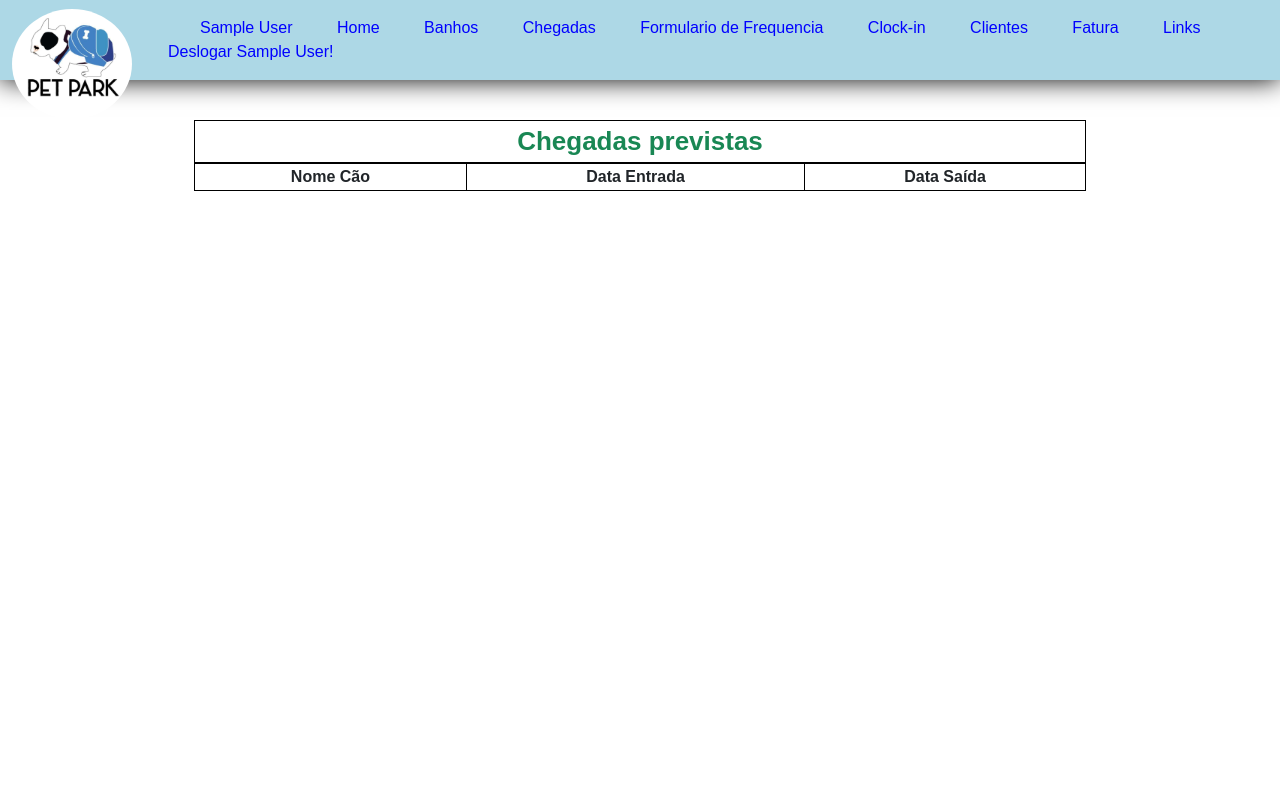
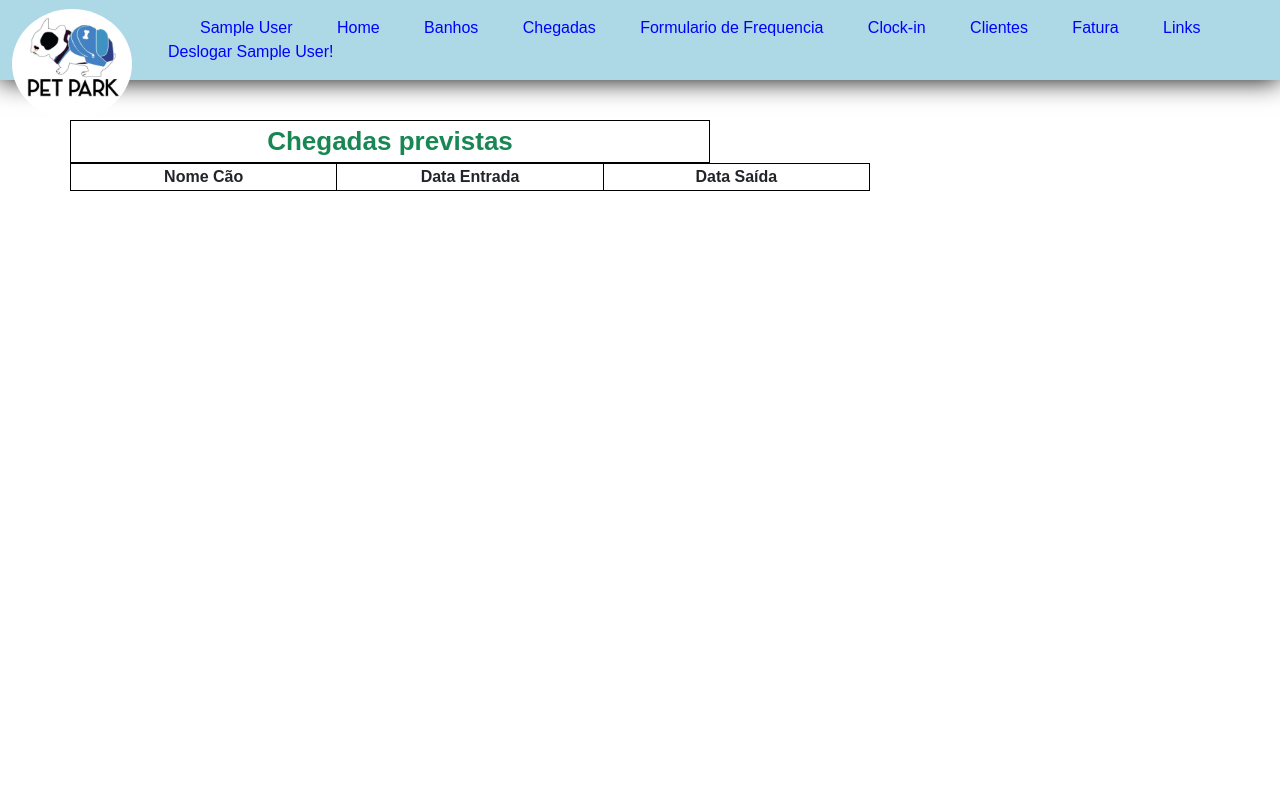
Before and after one commit to cassiorodrigo/apipetsite, a Flask app: page /chegadasprevistas in a window 1280 px wide. Shown: the top 802 px of the page. Run offline with Flask 2, Linux system fonts and the light colour scheme; the visitor is signed in with stand-in values (Sample User, id 1); data that the repository does not hold is empty; some libraries are stand-ins or nearby versions.

Commit message:
best arrivals table ever

```diff
--- a/templates/chegadas.html
+++ b/templates/chegadas.html
@@ -3,26 +3,28 @@
 {% block content %}
 
 <center>
-    <table width="80%">
+    <div class="row">
+        <table style="width:80vh">
             <thead>
                 <tr align="center">
                     <th class="text-success" style="border : 0px; font-size:26px">
                         Chegadas previstas
                     </th>
-
                 </tr>
             </thead>
         </table>
-    <table style="width:80%">
+    </div>
+    <div class="row">
+        <table style="width:100vh; height:80vh">
             <thead>
-            <tr align="center">
-                <th>
+                <tr align="center" class="col-sm-3">
+                    <th class="col-sm-1">
                         Nome Cão
                     </th>
-                <th>
+                    <th class="col-sm-1">
                         Data Entrada
                     </th>
-                <th>
+                    <th class="col-sm-1">
                         Data Saída
                     </th>
                 </tr>
@@ -48,7 +50,6 @@
                     <tr>
                         <td align="center" class={{ amarelo }}>
                                 <button class="btn btn-secondary m-2" type="button" value="{{ cada_cao[1] }}"
-                                   style="width:50%"
                                        data-toggle="popover" title="{{ cuidados[cada_cao[1]][0] }}"
                                         data-content="{{ cuidados[cada_cao[1]][0] }}">{{ nomecao }}</button>
 
@@ -66,6 +67,7 @@
                 {% endfor %}
             </tbody>
         </table>
+    </div>
 </center>
 
 <script>
```
Lines whose indentation alone changed are shown as unchanged.
